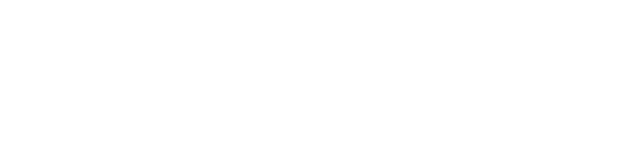
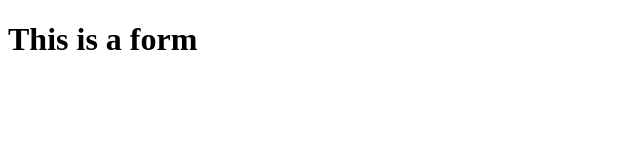
Before and after one commit to oshwad/ippt-app, a plain HTML site: page index.html in a window 1280 px wide. Shown: the whole page, without its empty margins (0-640 px from the left). Drawn offline with Linux system fonts and the light colour scheme.

Commit message:
feat: add form element

```diff
--- a/index.html
+++ b/index.html
@@ -5,5 +5,9 @@
     <meta name="viewport" content="width=device-width, initial-scale=1.0" />
     <title>Home Pages</title>
   </head>
-  <body></body>
+  <body>
+    <form>
+      <h1>This is a form</h1>
+    </form>
+  </body>
 </html>
```
